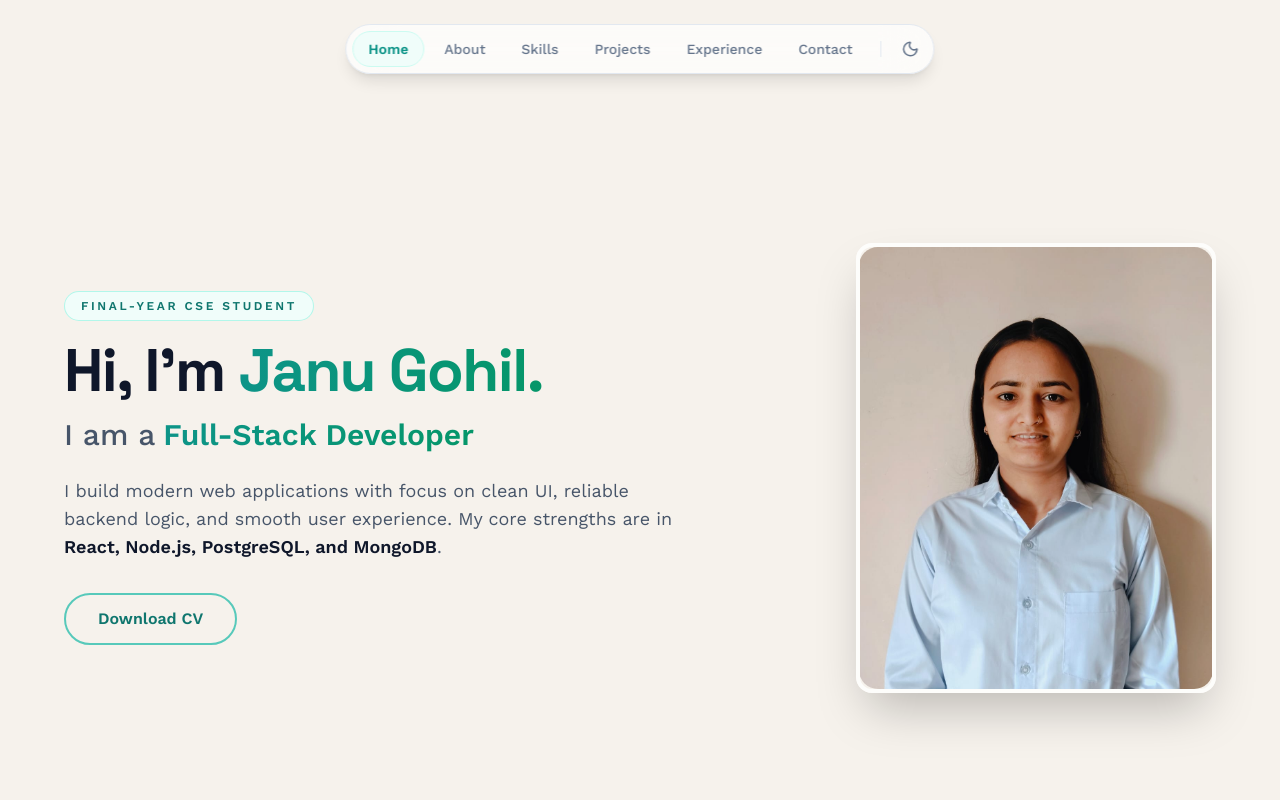
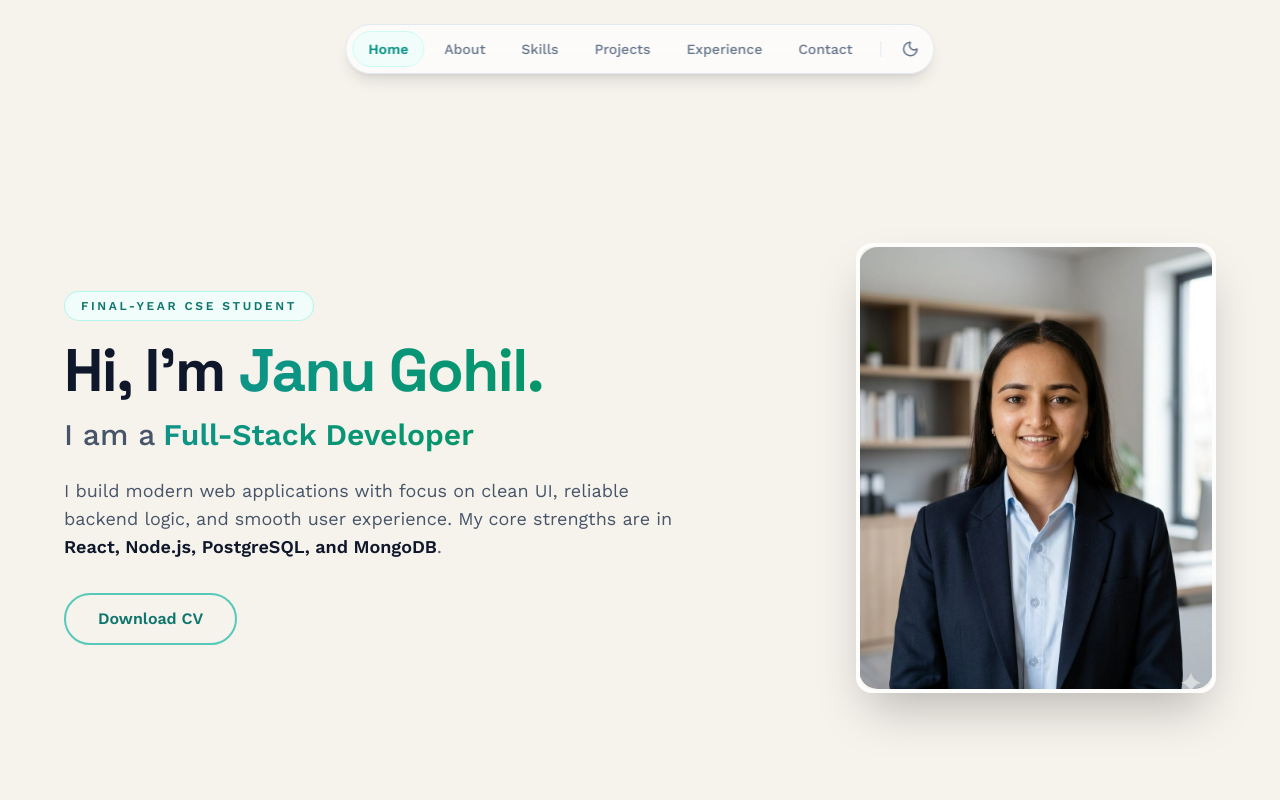
Before and after one commit to Janu1410/Portfolio, a React (Vite) app: page / in a window 1280 px wide. Shown: the top 800 px of the page. Built offline with nearby package versions, Linux system fonts and the light colour scheme; the HTML template or start-up script is replaced by a standard one.

Commit message:
photo_update

```diff
--- a/src/sections/Home.jsx
+++ b/src/sections/Home.jsx
@@ -37,7 +37,7 @@ const Home = () => {
           className="w-full lg:w-5/12 flex justify-center lg:justify-end"
         >
           <img
-            src="/photo1.svg"
+            src="/photo.svg"
             alt="Portrait of Janu"
             className="w-full max-w-[260px] sm:max-w-[300px] md:max-w-[360px] aspect-[4/5] rounded-2xl object-cover border-4 border-white/80 shadow-2xl
               dark:border-slate-900/70"
```
